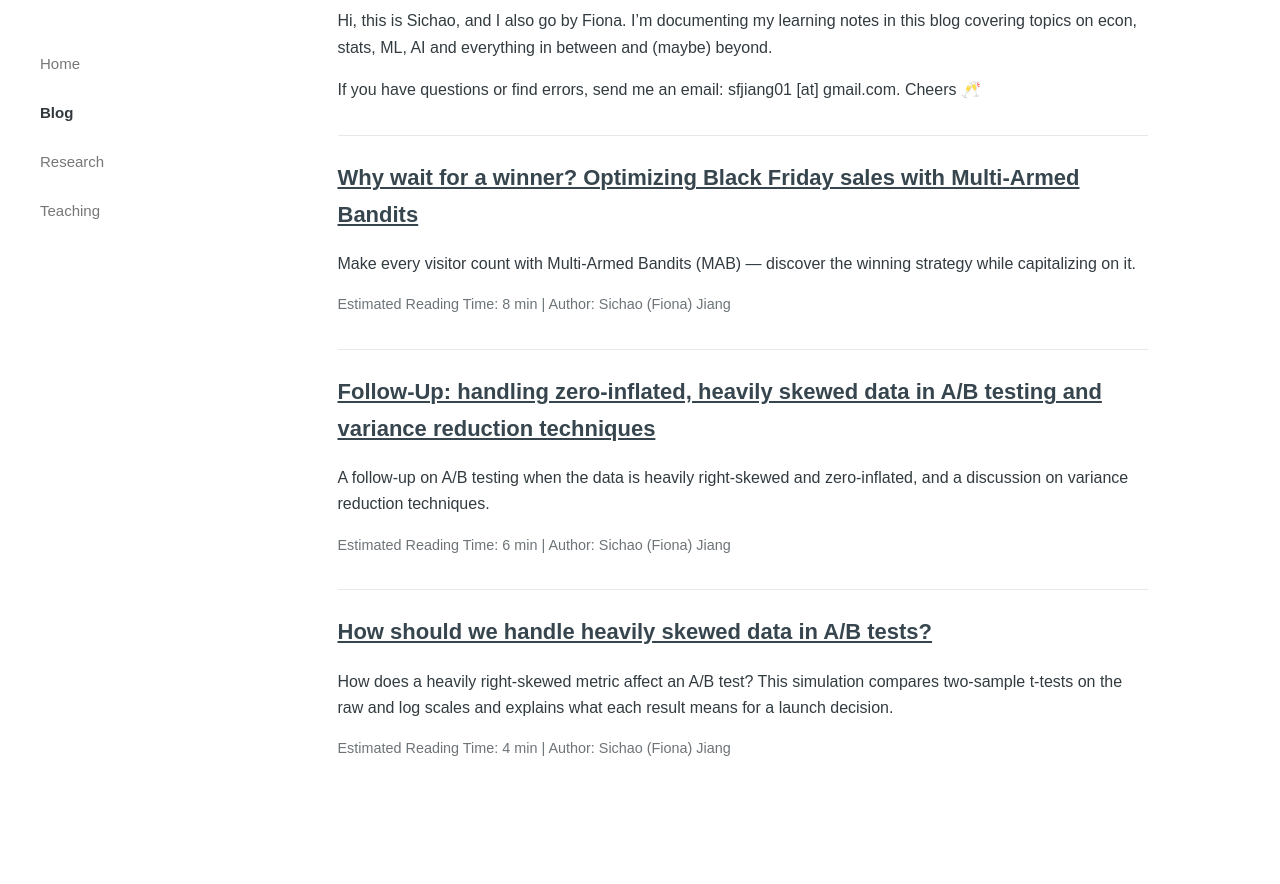
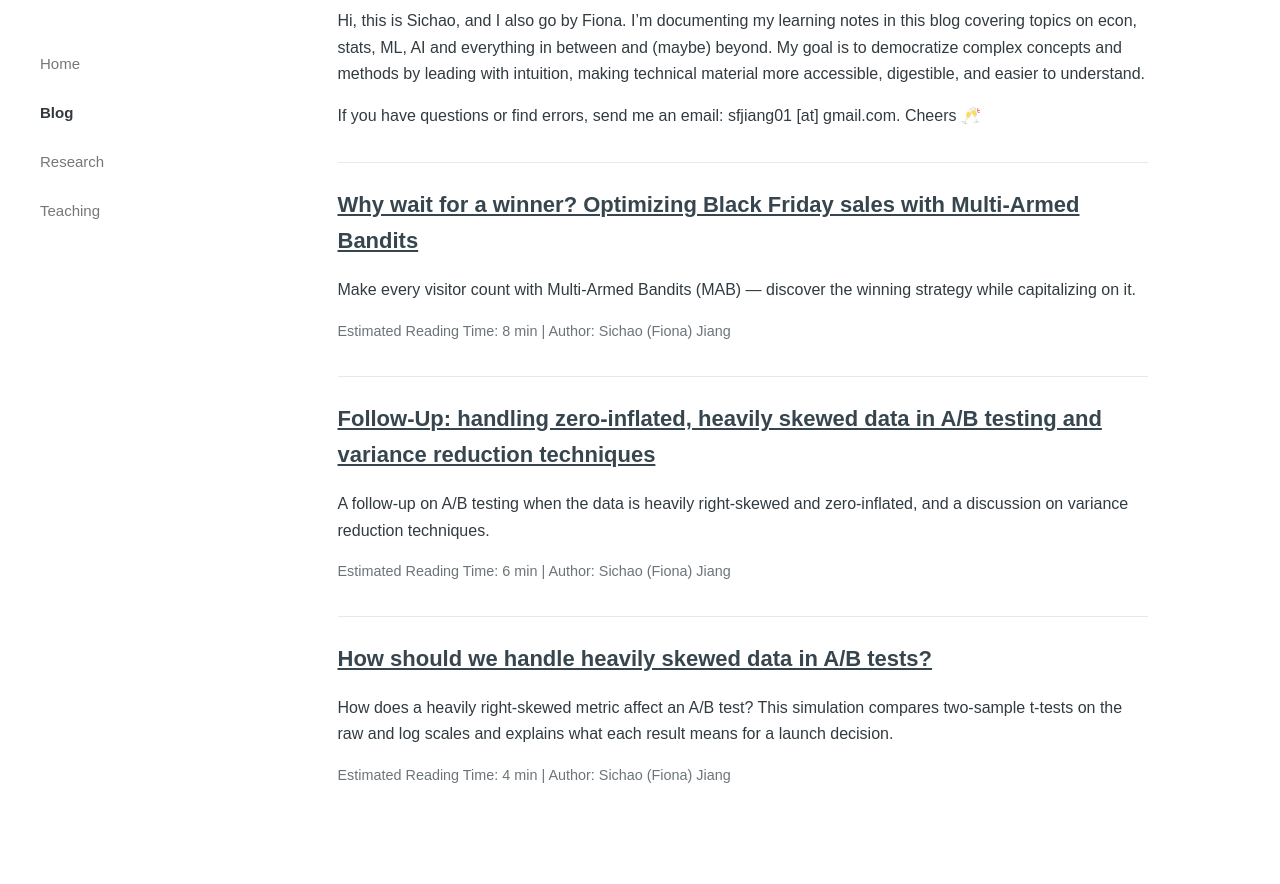
Before and after one commit to sichaoj/sichaoj.github.io, a plain HTML site: page blog.html in a window 1280 px wide. Shown: the part 94-978 px from the top of the page. Before the commit the page ends 951 px from the top, so only its background shows below. Drawn offline with Linux system fonts and the light colour scheme.

Commit message:
Expand Blog introduction with its goal

```diff
--- a/blog.html
+++ b/blog.html
@@ -4,7 +4,7 @@
 <main class="page"><div class="page-inner">
 <div class="content" style="text-align: left">
 <h2>😺 Welcome to My Blog</h2>
-<p>Hi, this is Sichao, and I also go by Fiona. I’m documenting my learning notes in this blog covering topics on econ, stats, ML, AI and everything in between and (maybe) beyond.</p>
+<p>Hi, this is Sichao, and I also go by Fiona. I’m documenting my learning notes in this blog covering topics on econ, stats, ML, AI and everything in between and (maybe) beyond. My goal is to democratize complex concepts and methods by leading with intuition, making technical material more accessible, digestible, and easier to understand.</p>
 <p>If you have questions or find errors, send me an email: sfjiang01 [at] gmail.com. Cheers 🥂</p></div>
 <section class="content" aria-label="Blog posts">
 <article style="margin-top: 32px; padding-top: 24px; border-top: 1px solid var(--line)">
```
